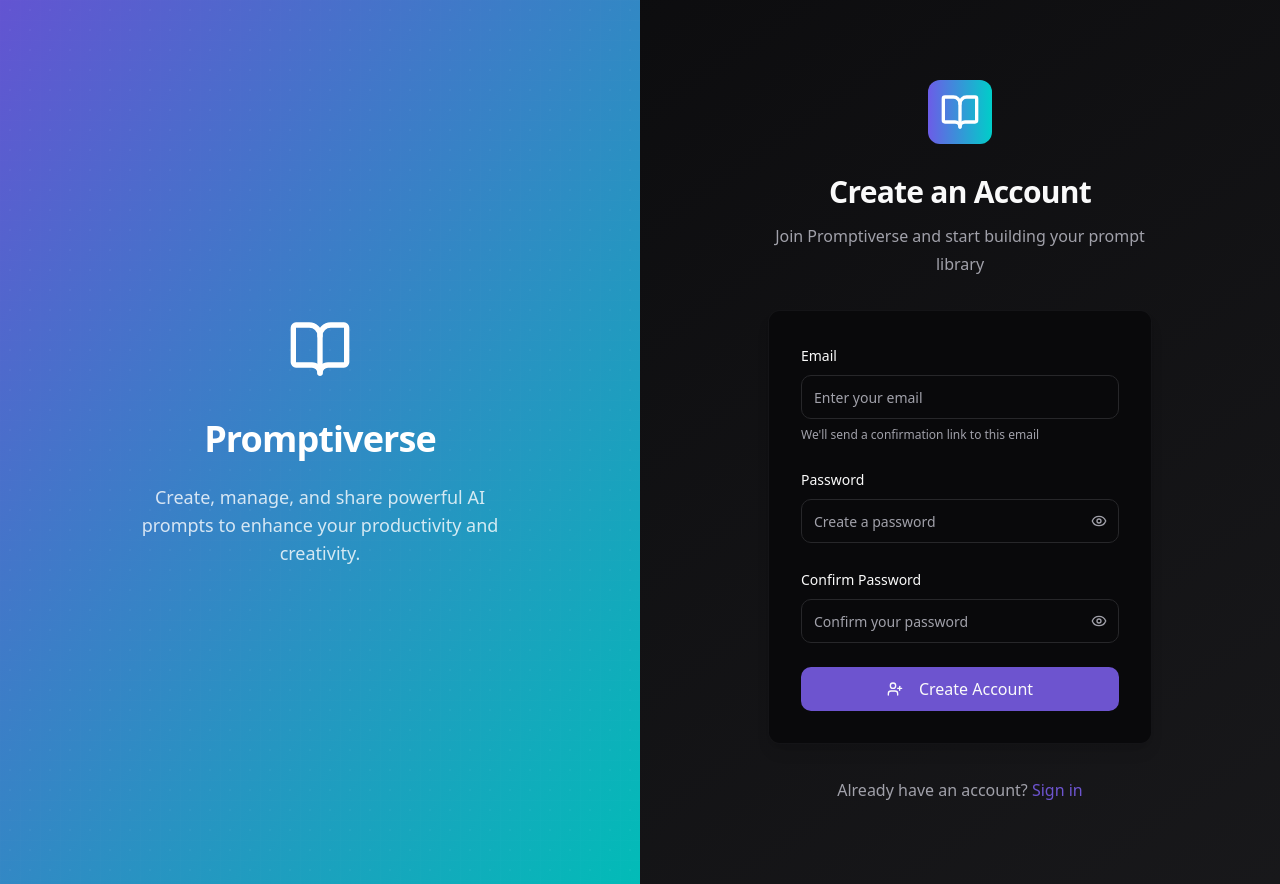
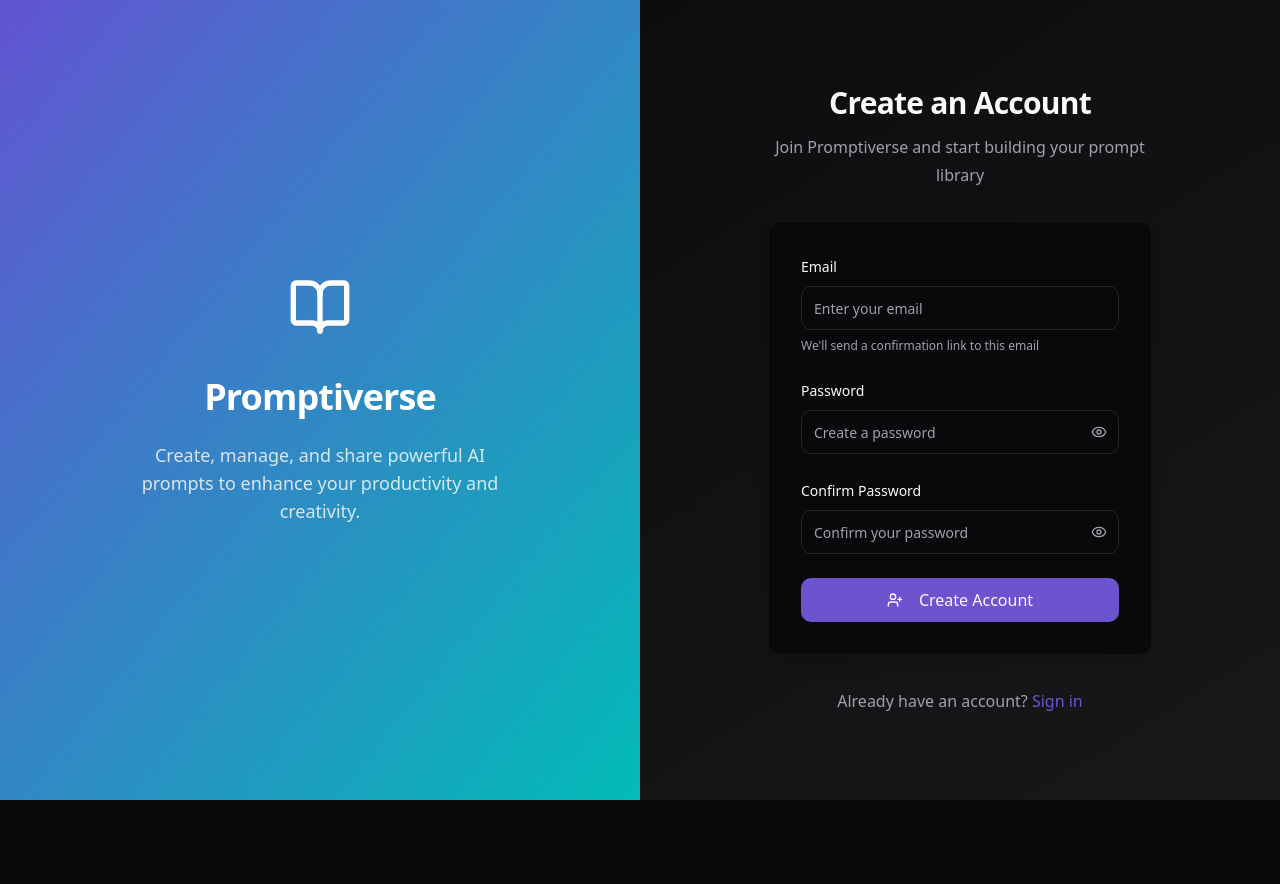
Before and after one commit to Prince-K-cmd/promptly-innovate, a React (Vite) app: page /signup in a window 1280 px wide. After the commit the page ends 800 px from the top, so only its background shows below. Built offline with nearby package versions, Linux system fonts and the light colour scheme.

Commit message:
Fix log in and sign up pages scroll

```diff
--- a/src/components/AuthLayout.tsx
+++ b/src/components/AuthLayout.tsx
@@ -7,9 +7,10 @@ const AuthLayout: React.FC = () => {
   return (
     <div className="flex min-h-screen bg-gradient-to-br from-background to-muted/50">
       <ScrollToTop />
-      {/* Left side - Logo and branding */}
-      <div className="hidden lg:flex lg:w-1/2 bg-gradient-to-br from-promptiverse-purple/90 to-promptiverse-teal/90 items-center justify-center relative overflow-hidden">
+      {/* Left side - Logo and branding (fixed, non-scrollable) */}
+      <div className="hidden lg:block lg:fixed lg:w-1/2 lg:h-screen bg-gradient-to-br from-promptiverse-purple/90 to-promptiverse-teal/90 overflow-hidden">
         <div className="absolute inset-0 bg-[url('/pattern.svg')] opacity-10"></div>
+        <div className="flex items-center justify-center h-full">
           <div className="relative z-10 text-center p-8 max-w-md">
             <Link to="/" className="inline-block mb-8">
               <BookOpen className="h-16 w-16 text-white mx-auto" />
@@ -20,9 +21,10 @@ const AuthLayout: React.FC = () => {
             </p>
           </div>
         </div>
+      </div>
 
-      {/* Right side - Auth forms */}
-      <div className="w-full lg:w-1/2 flex items-center justify-center py-8 px-0">
+      {/* Right side - Auth forms (scrollable) */}
+      <div className="w-full lg:ml-[50%] lg:w-1/2 min-h-screen overflow-y-auto flex items-start lg:items-center justify-center py-8 px-4">
         <Outlet />
       </div>
     </div>
--- a/src/pages/LoginPage.tsx
+++ b/src/pages/LoginPage.tsx
@@ -61,10 +61,19 @@ const LoginPage = () => {
 
   return (
     <div className="w-full max-w-md px-4 sm:px-8 py-8 sm:py-12">
-      <div className="text-center mb-8">
+      {/* Show logo only on mobile where the left panel is hidden */}
+      <div className="text-center mb-8 lg:hidden">
         <div className="inline-block bg-gradient-to-r from-promptiverse-purple to-promptiverse-teal rounded-xl p-3 mb-6">
           <BookOpen className="h-10 w-10 text-white" />
         </div>
+        <h1 className="text-3xl font-bold tracking-tight">Sign In to Promptiverse</h1>
+        <p className="text-muted-foreground mt-3">
+          Enter your details to access your account
+        </p>
+      </div>
+
+      {/* Only show the title on desktop, not the logo */}
+      <div className="hidden lg:block text-center mb-8">
         <h1 className="text-3xl font-bold tracking-tight">Sign In to Promptiverse</h1>
         <p className="text-muted-foreground mt-3">
           Enter your details to access your account
--- a/src/pages/SignupPage.tsx
+++ b/src/pages/SignupPage.tsx
@@ -71,10 +71,19 @@ const SignupPage = () => {
 
   return (
     <div className="w-full max-w-md px-4 sm:px-8 py-8 sm:py-12">
-      <div className="text-center mb-8">
+      {/* Show logo only on mobile where the left panel is hidden */}
+      <div className="text-center mb-8 lg:hidden">
         <div className="inline-block bg-gradient-to-r from-promptiverse-purple to-promptiverse-teal rounded-xl p-3 mb-6">
           <BookOpen className="h-10 w-10 text-white" />
         </div>
+        <h1 className="text-3xl font-bold tracking-tight">Create an Account</h1>
+        <p className="text-muted-foreground mt-3">
+          Join Promptiverse and start building your prompt library
+        </p>
+      </div>
+
+      {/* Only show the title on desktop, not the logo */}
+      <div className="hidden lg:block text-center mb-8">
         <h1 className="text-3xl font-bold tracking-tight">Create an Account</h1>
         <p className="text-muted-foreground mt-3">
           Join Promptiverse and start building your prompt library
```
Lines whose indentation alone changed are shown as unchanged.
